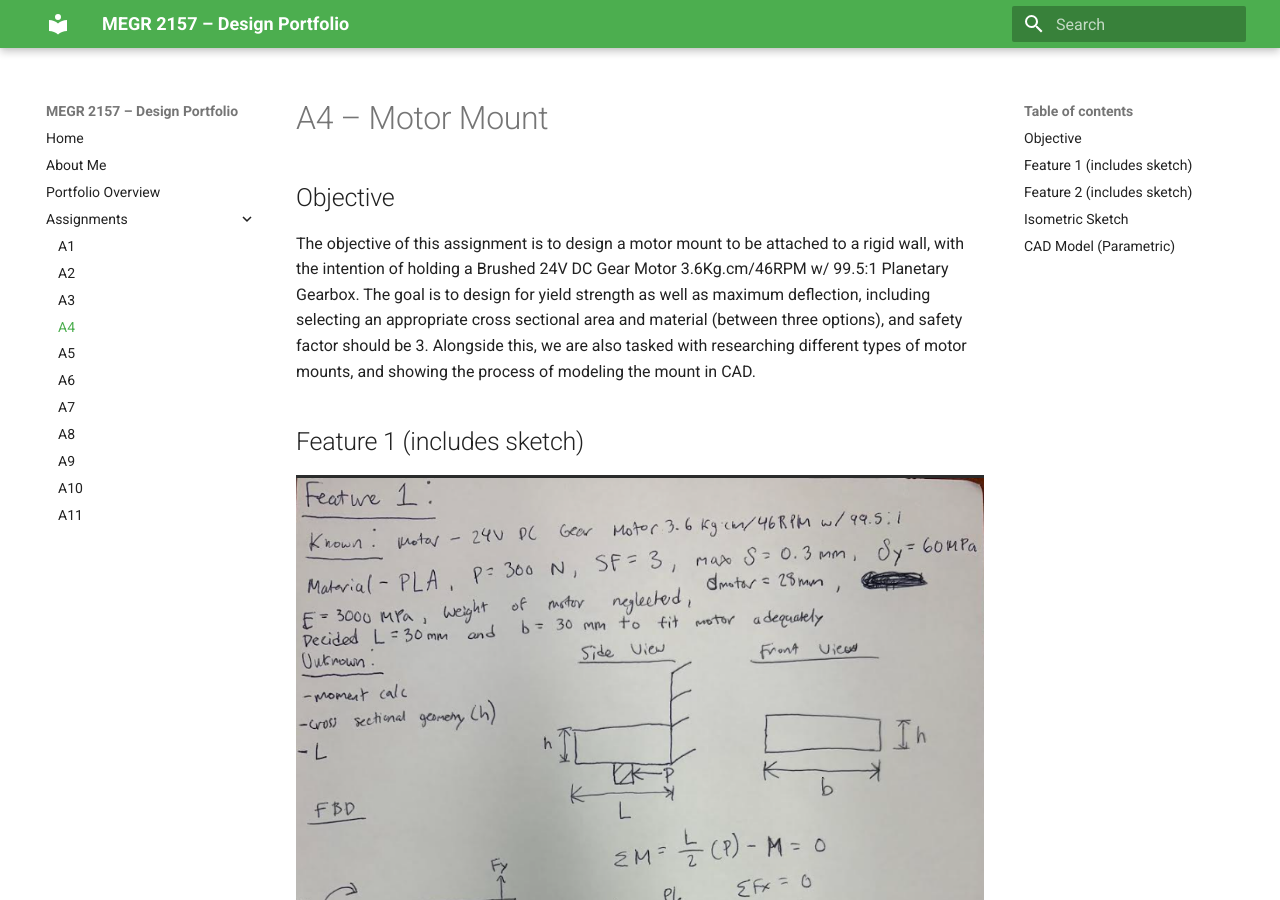
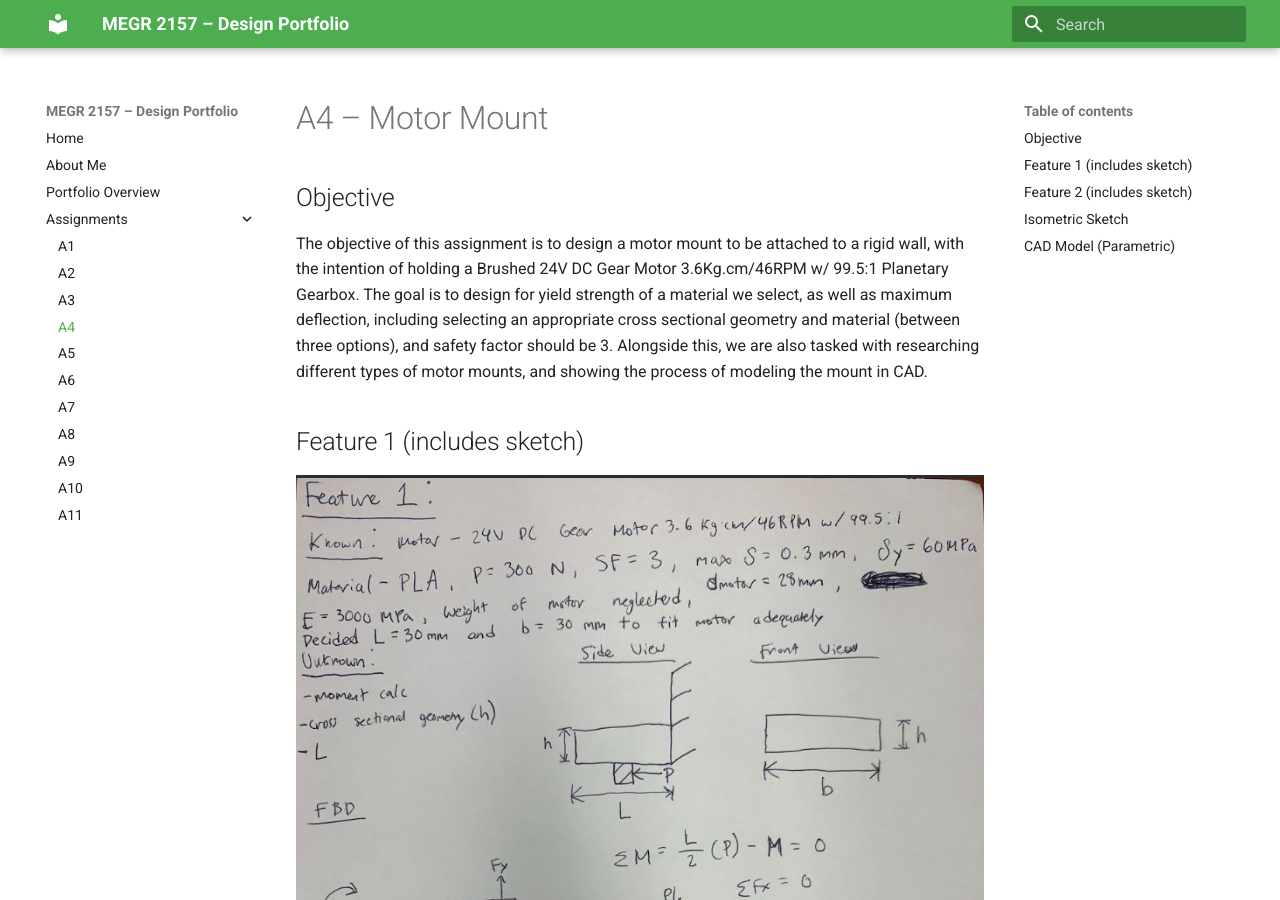
Before and after one commit to apaciore/megr2156-portfolio, an MkDocs documentation site: the page built from docs/assignments/A04/index.md, in a window 1280 px wide and 900 px high. Built offline with MkDocs 1.6.1 and Material for MkDocs 9.7.7, drawn with Linux system fonts in a browser that asks for light colours.

Commit message:
Revise objective for motor mount assignment
Clarified the design goals for yield strength and cross-sectional geometry in the assignment objective.

```diff
--- a/docs/assignments/A04/index.md
+++ b/docs/assignments/A04/index.md
@@ -2,7 +2,7 @@
 
 ## Objective
 
-The objective of this assignment is to design a motor mount to be attached to a rigid wall, with the intention of holding a Brushed 24V DC Gear Motor 3.6Kg.cm/46RPM w/ 99.5:1 Planetary Gearbox. The goal is to design for yield strength as well as maximum deflection, including selecting an appropriate cross sectional area and material (between three options), and safety factor should be 3. Alongside this, we are also tasked with researching different types of motor mounts, and showing the process of modeling the mount in CAD.
+The objective of this assignment is to design a motor mount to be attached to a rigid wall, with the intention of holding a Brushed 24V DC Gear Motor 3.6Kg.cm/46RPM w/ 99.5:1 Planetary Gearbox. The goal is to design for yield strength of a material we select, as well as maximum deflection, including selecting an appropriate cross sectional geometry and material (between three options), and safety factor should be 3. Alongside this, we are also tasked with researching different types of motor mounts, and showing the process of modeling the mount in CAD.
 
 ## Feature 1 (includes sketch)
 
```
